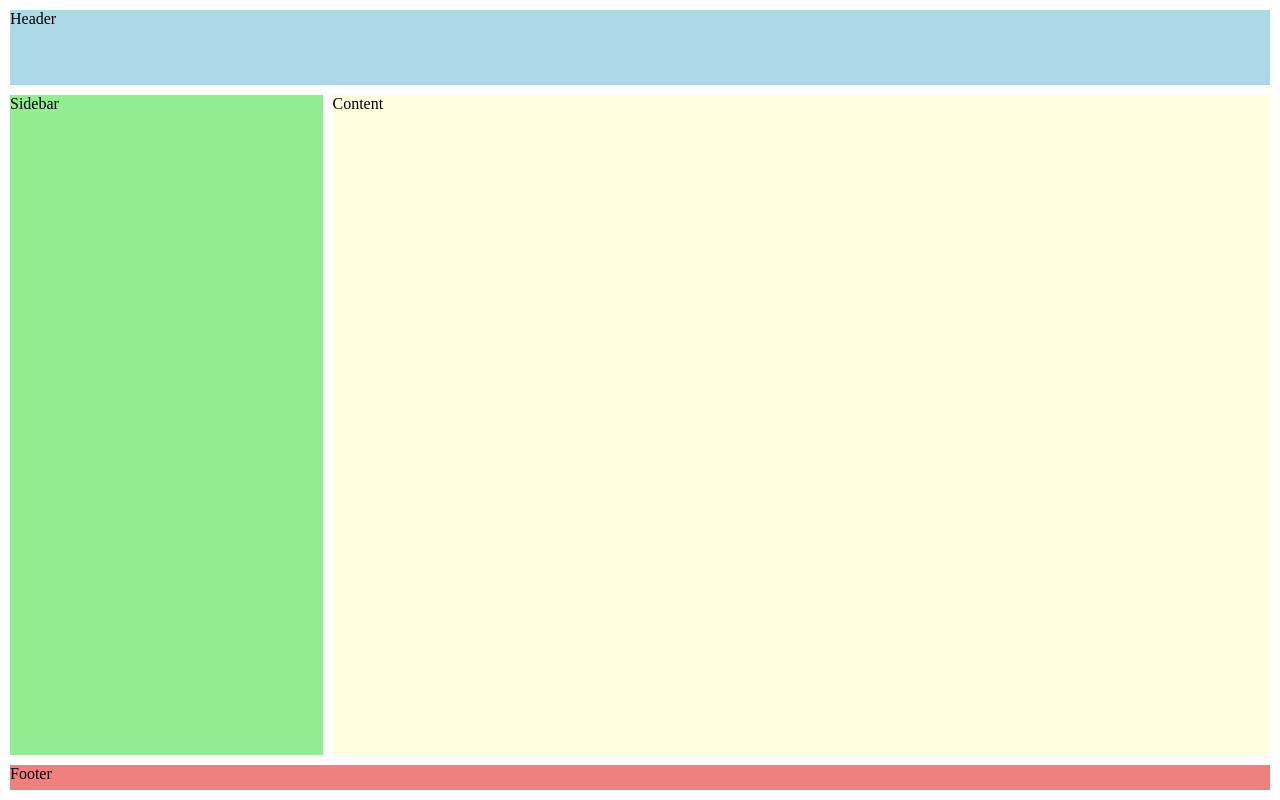
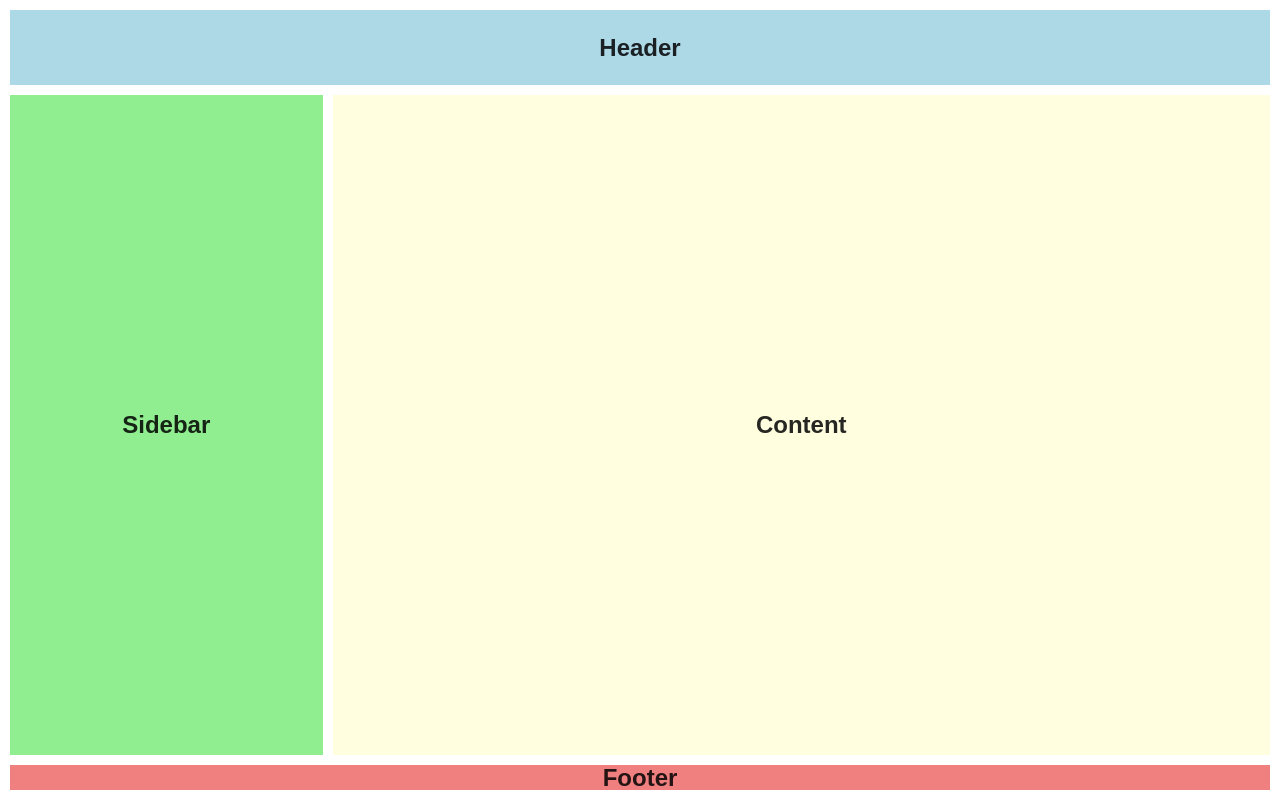
Before and after one commit to AbdallahBenj/Grid-template-areas, a plain HTML site: page index.html in a window 1280 px wide. Drawn offline with Linux system fonts and the light colour scheme.

Commit message:
update css

```diff
--- a/index.html
+++ b/index.html
@@ -11,10 +11,10 @@
 <body>
 
     <div class="container">
-        <div class="header">Header</div>
-        <div class="sidebar">Sidebar</div>
-        <div class="content">Content</div>
-        <div class="footer">Footer</div>
+        <div class="header flex-center">Header</div>
+        <div class="sidebar flex-center">Sidebar</div>
+        <div class="content flex-center">Content</div>
+        <div class="footer flex-center">Footer</div>
       </div>
 
 
--- a/styles.css
+++ b/styles.css
@@ -24,6 +24,16 @@
   margin: var(--grid-grp);
 }
 
+.flex-center {
+  display: flex;
+  justify-content: center;
+  align-items: center;
+  font-family: Arial, Helvetica, sans-serif;
+  font-weight: bold;
+  font-size: 1.5rem;
+  color: rgba(0, 0, 0, 0.85);
+}
+
 .header {
   grid-area: header;
   background: lightblue;
```
